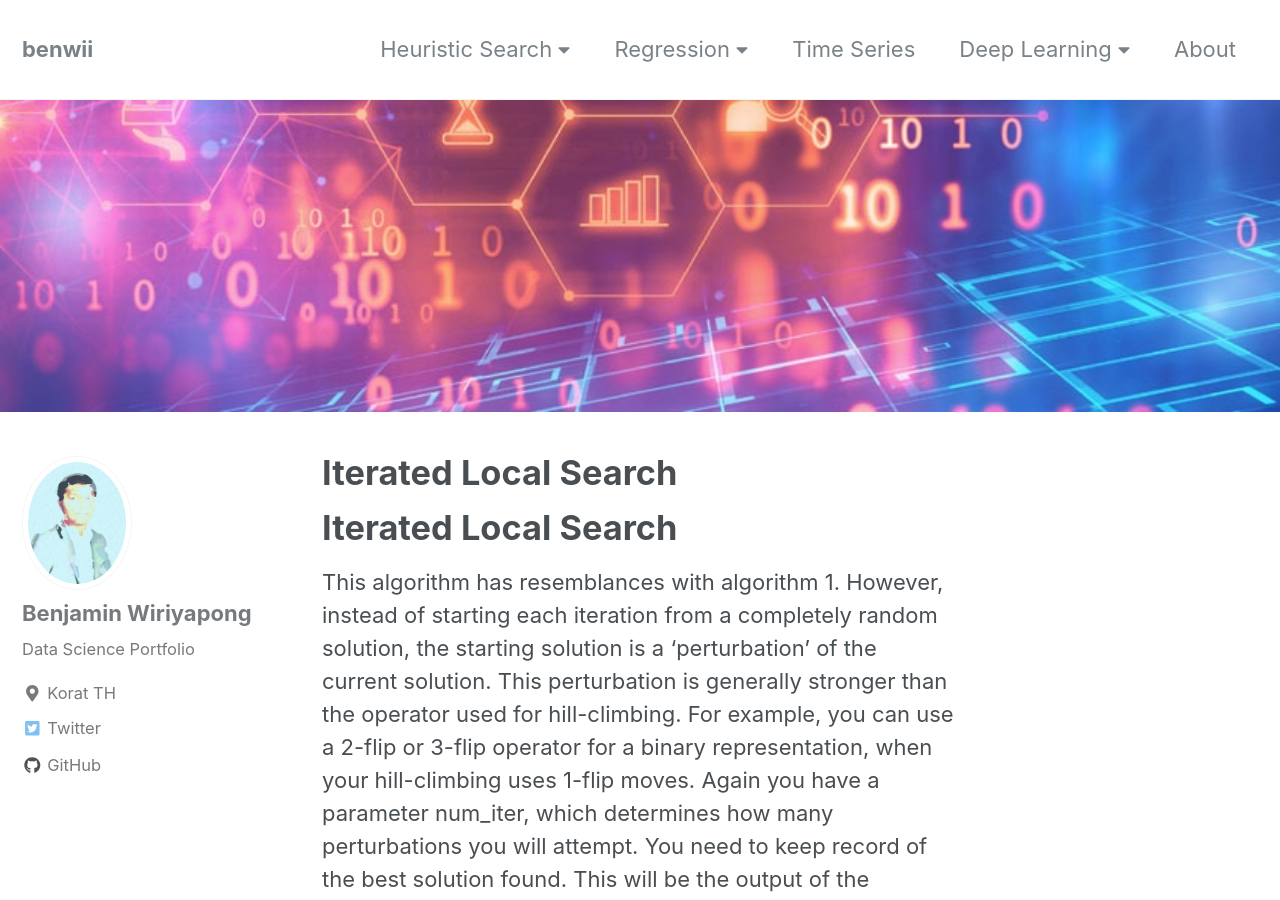
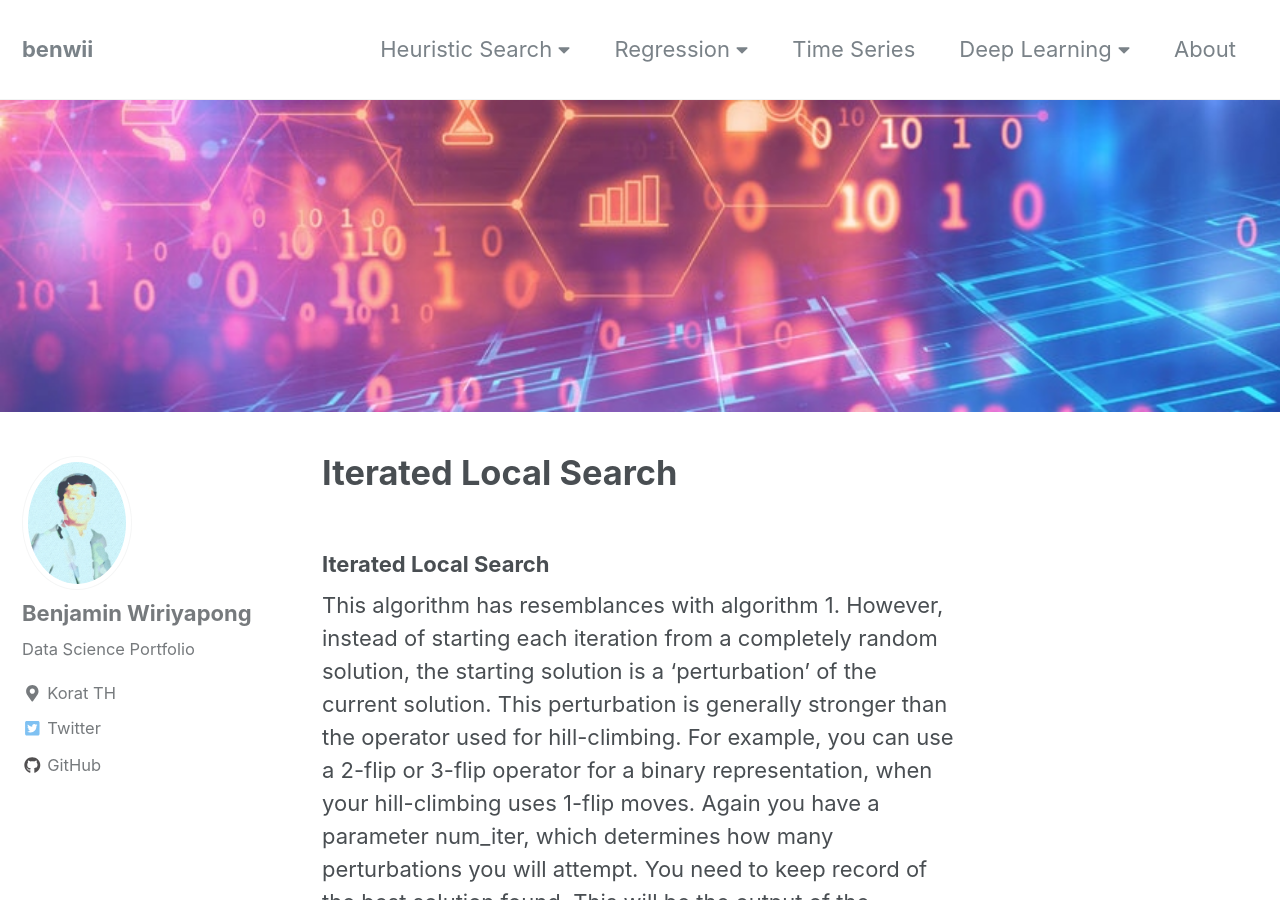
Before and after one commit to benjaminsw/benjaminsw.github.io, a Jekyll site: the page built from _pages/Iterated-Local-Search.md, in a window 1280 px wide and 900 px high. Built offline with Jekyll 4.4.1, drawn with Linux system fonts in a browser that asks for light colours; nearby versions of some CDN libraries; our own code applies the rules of GitHub Pages for plain Markdown files.

```diff
--- a/_pages/Iterated-Local-Search.md
+++ b/_pages/Iterated-Local-Search.md
@@ -4,7 +4,7 @@ header:
   image: "/images/digital-transition2.jpg"
 ---
 
-# Iterated Local Search
+### Iterated Local Search
 
 This algorithm has resemblances with algorithm 1. However, instead
 of starting each iteration from a completely random solution, the starting solution is a
```
